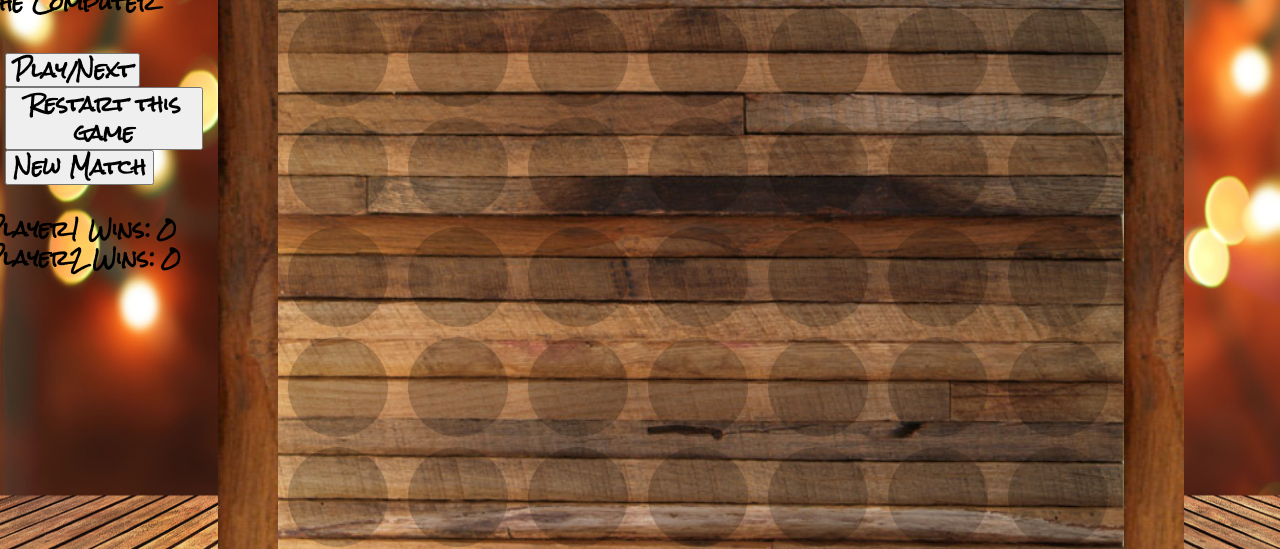
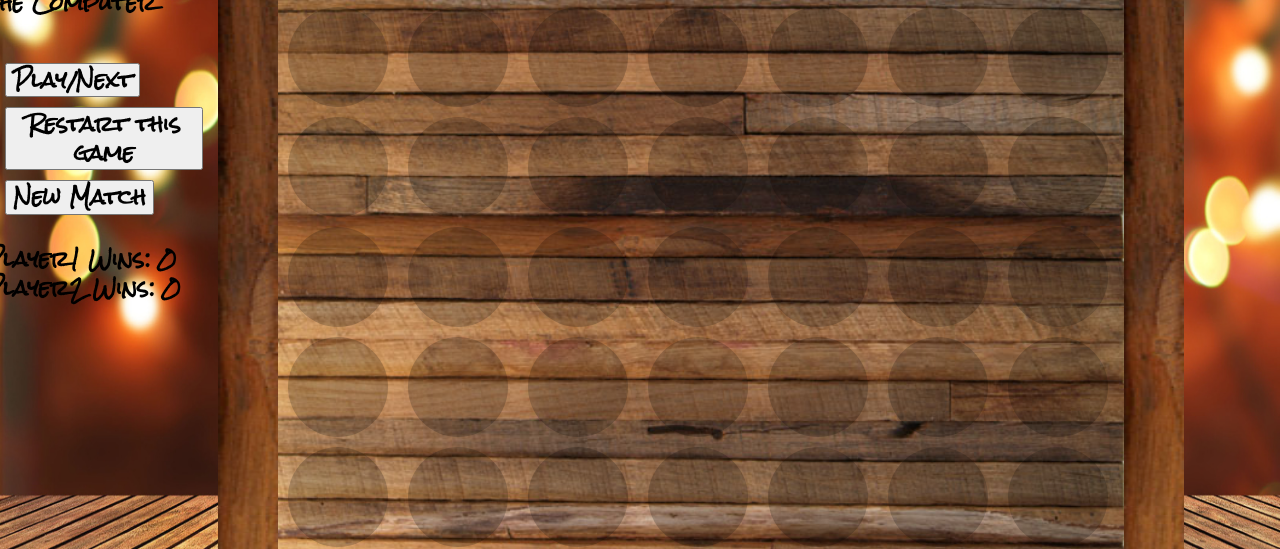
Before and after one commit to brianbixby/Connect-Four, a plain HTML site: page index.html in a window 1280 px wide. Shown: the part 251-800 px from the top of the page. Drawn offline with nearby package versions, Linux system fonts and the light colour scheme.

```diff
--- a/script.js
+++ b/script.js
@@ -3,6 +3,7 @@
 document.addEventListener("DOMContentLoaded", function() {
     console.log("DOM loaded");
 
+    document.body.styke.zoom = '90%';
     var player1 = '<img class="piecez" src="images/pieces.png">';
     var player2 = '<img class="piecez" src="images/pieces2.png">';
     var currentPlayer = player1;
--- a/style.css
+++ b/style.css
@@ -38,13 +38,13 @@
   color: black;
 }
 #play {
-  margin-left: 20px;
+  margin: 10px 0 0 20px;
 }
 #restart {
-  margin-left: 20px;
+  margin: 10px 0 0 20px;
 }
 #newMatch {
-  margin-left: 20px;
+  margin: 10px 0 0 20px;
 }
 #board {
   width: 846px;
```
